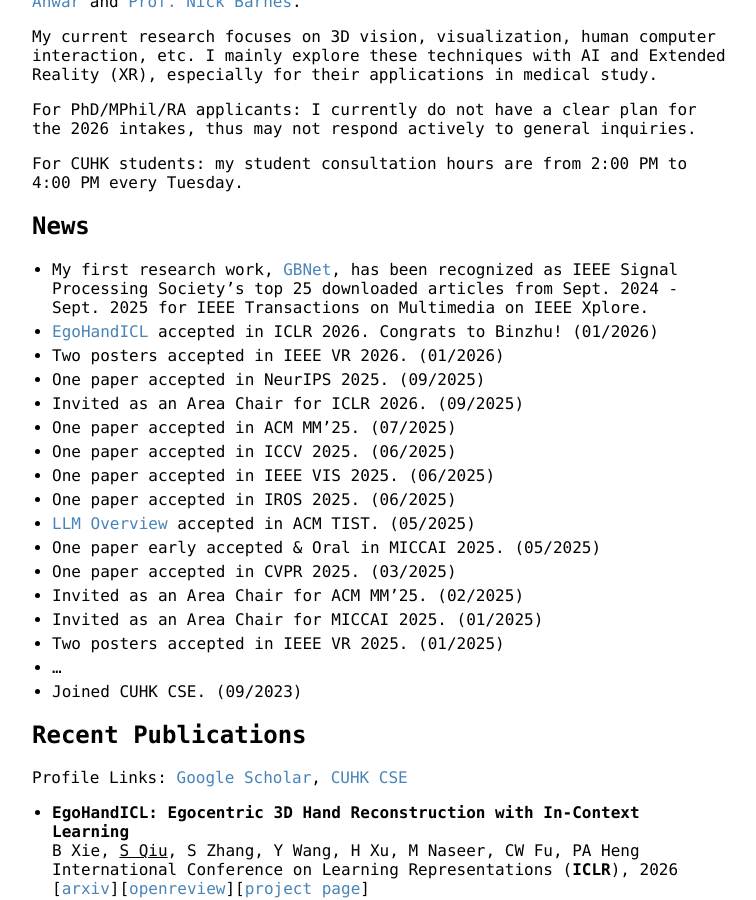
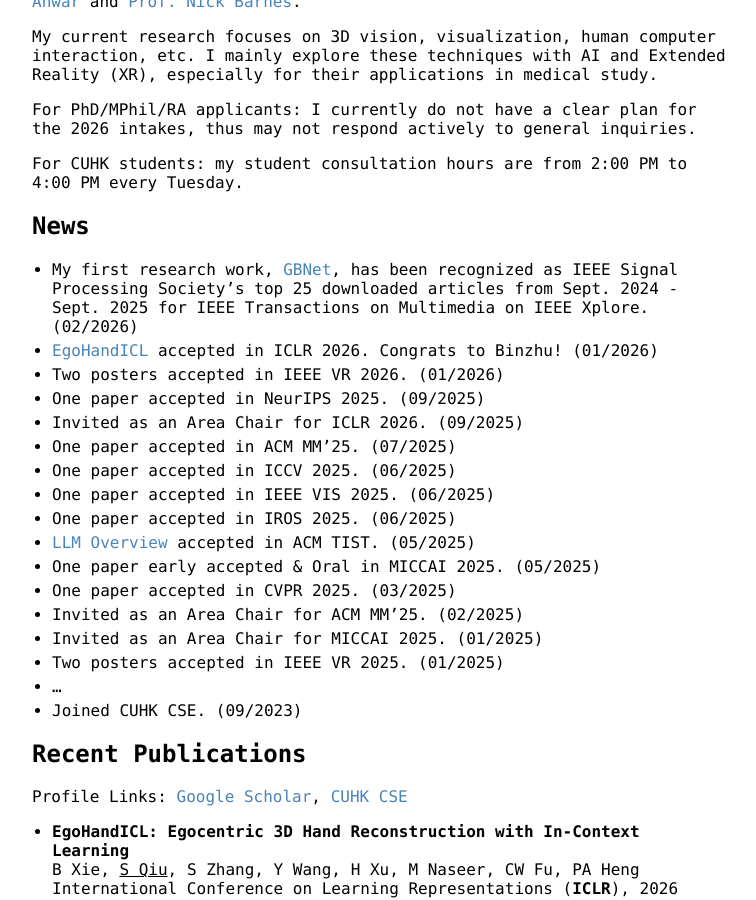
Before and after one commit to ShiQiu0419/ShiQiu0419.github.io, a Jekyll site: the page built from index.md, in a window 1280 px wide and 900 px high, scrolled down 305 px. Shown: the whole window, without its empty margins (258-1014 px from the left). Built offline with Jekyll 4.4.1, drawn with Linux system fonts in a browser that asks for light colours; our own code applies the rules of GitHub Pages for plain Markdown files.

Commit message:
Update index.md

```diff
--- a/index.md
+++ b/index.md
@@ -14,7 +14,7 @@
 For CUHK students: my student consultation hours are from 2:00 PM to 4:00 PM every Tuesday.
 
 ## News
-* My first research work, [GBNet](https://ieeexplore.ieee.org/document/9410405), has been recognized as IEEE Signal Processing Society’s top 25 downloaded articles from Sept. 2024 - Sept. 2025 for IEEE Transactions on Multimedia on IEEE Xplore.
+* My first research work, [GBNet](https://ieeexplore.ieee.org/document/9410405), has been recognized as IEEE Signal Processing Society’s top 25 downloaded articles from Sept. 2024 - Sept. 2025 for IEEE Transactions on Multimedia on IEEE Xplore. (02/2026)
 * [EgoHandICL](https://arxiv.org/abs/2601.19850) accepted in ICLR 2026. Congrats to Binzhu! (01/2026)
 * Two posters accepted in IEEE VR 2026. (01/2026)
 * One paper accepted in NeurIPS 2025. (09/2025)
```
